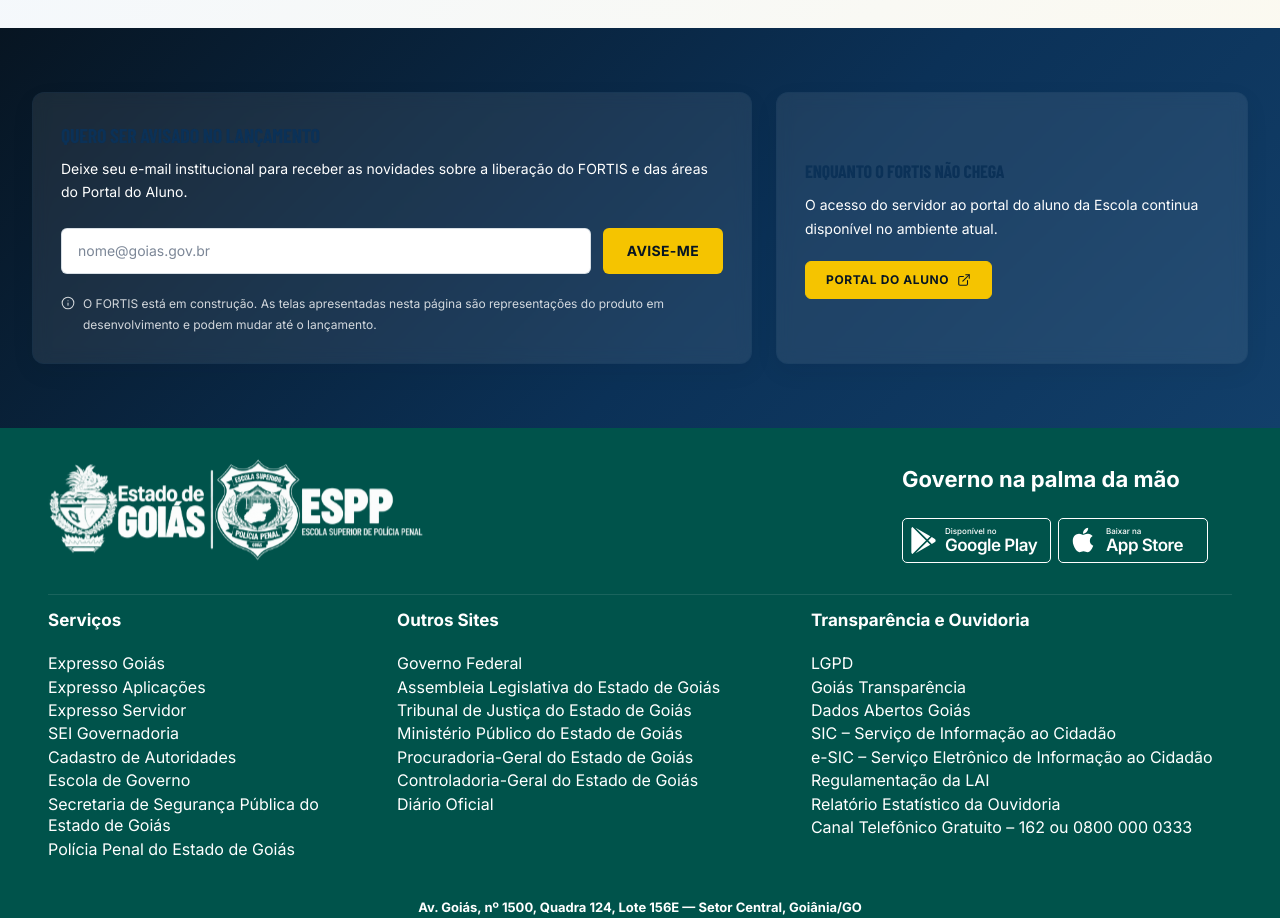
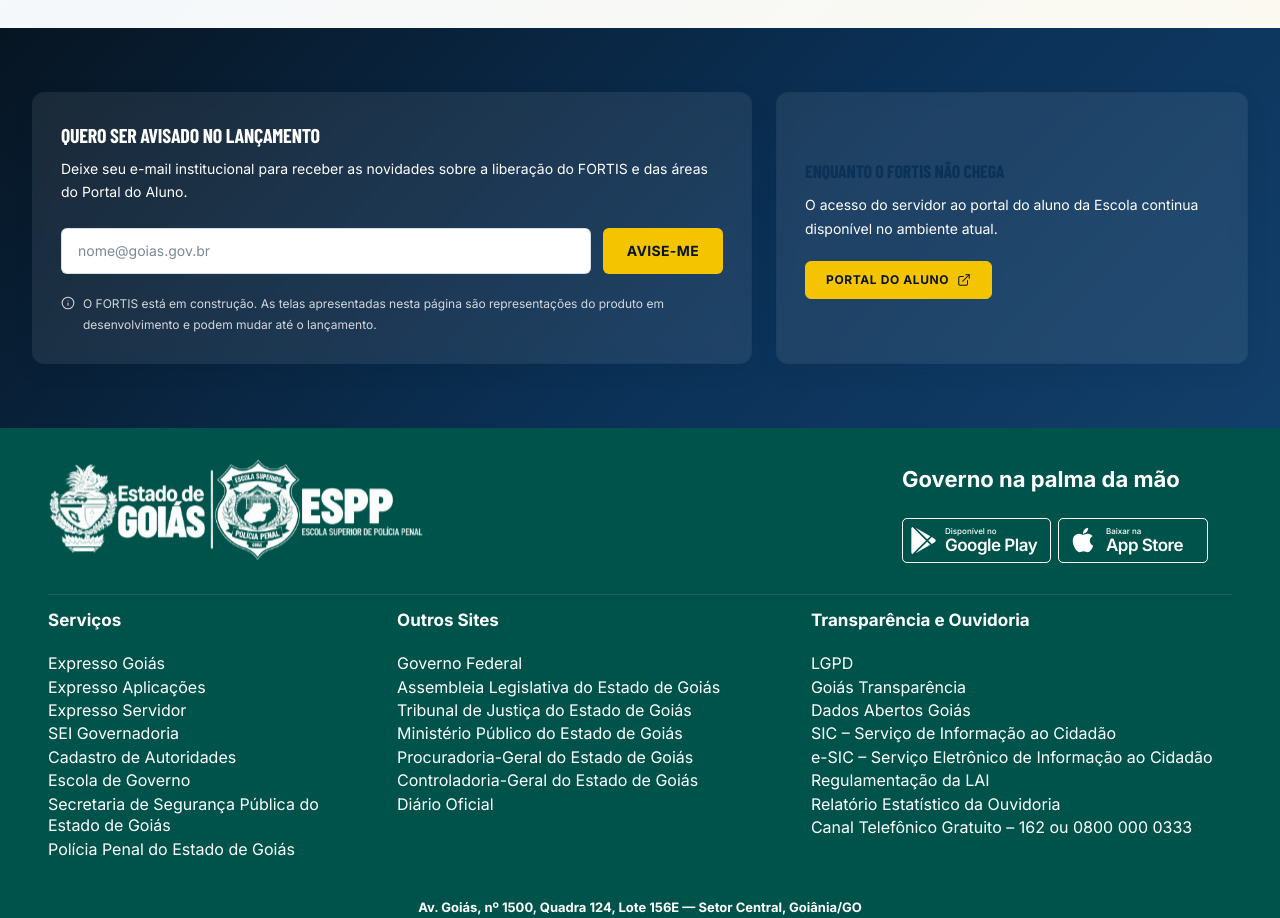
Before and after one commit to jhfmiguel/ppgo-espp-site, a Next.js app in the folder app/: page /fortis in a window 1280 px wide. Shown: the part 2160-3078 px from the top of the page. Built offline with nearby package versions, Linux system fonts and the light colour scheme.

Commit message:
ESPP 586 - força título do aviso FORTIS em branco

```diff
--- a/app/components/notify-form.tsx
+++ b/app/components/notify-form.tsx
@@ -15,7 +15,7 @@ export function NotifyForm() {
 
   return (
     <div className="rounded-xl border border-white/15 bg-white/[0.08] p-7 text-white shadow-[0_18px_50px_rgba(0,0,0,.16)] backdrop-blur-sm">
-      <h3 className="title-display text-xl text-white">{fortis.cta.titulo}</h3>
+      <h3 className="title-display text-xl !text-white" style={{ color: "#ffffff" }}>{fortis.cta.titulo}</h3>
       <p className="mt-2 text-sm leading-relaxed text-white">
         {fortis.cta.texto}
       </p>
```
